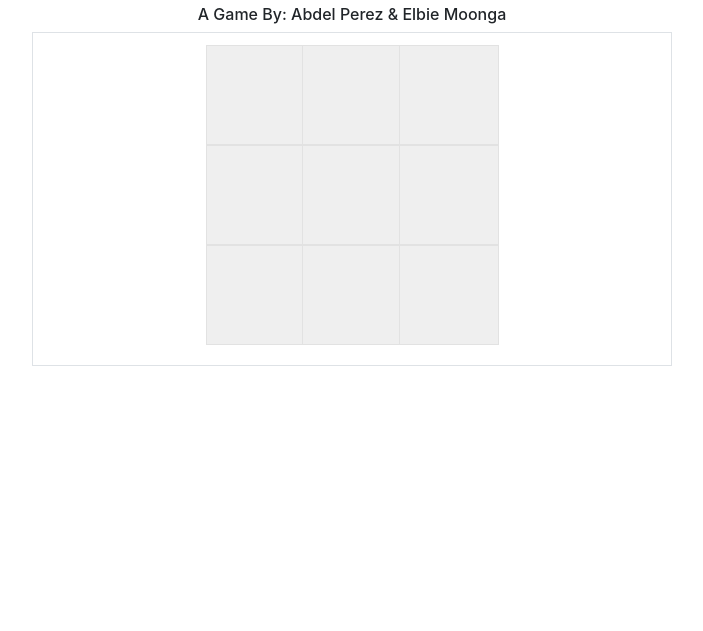
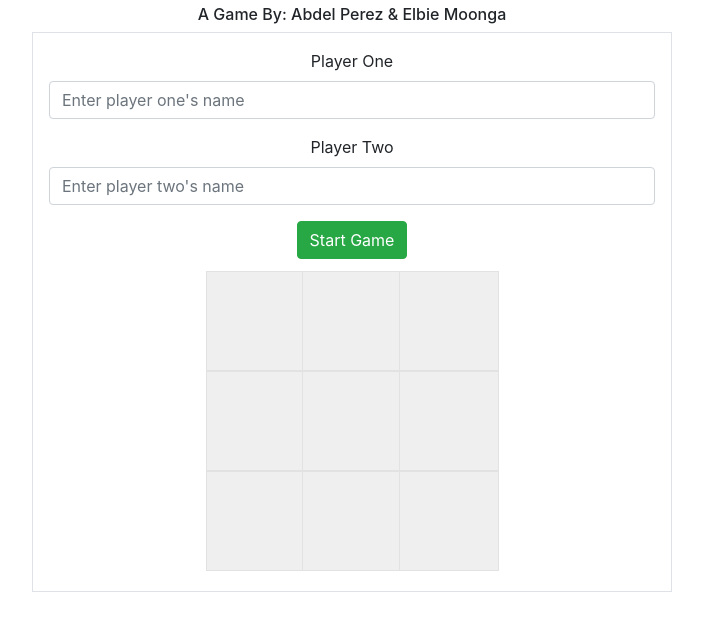
Before and after one commit to Elbie-em/JavaScript-Tic-Tac-Toe-Game, a website: page index.html in a window 1280 px wide. Shown: the part 67-698 px from the top of the page, without its empty margins (288-991 px from the left). Drawn offline with nearby package versions, Linux system fonts and the light colour scheme.

Commit message:
add form for player information

```diff
--- a/index.html
+++ b/index.html
@@ -8,12 +8,26 @@
     <script src="https://cdn.jsdelivr.net/npm/popper.js@1.16.0/dist/umd/popper.min.js" integrity="sha384-Q6E9RHvbIyZFJoft+2mJbHaEWldlvI9IOYy5n3zV9zzTtmI3UksdQRVvoxMfooAo" crossorigin="anonymous"></script>
     <script src="https://stackpath.bootstrapcdn.com/bootstrap/4.5.0/js/bootstrap.min.js" integrity="sha384-OgVRvuATP1z7JjHLkuOU7Xw704+h835Lr+6QL9UvYjZE3Ipu6Tp75j7Bh/kR0JKI" crossorigin="anonymous"></script>
     <link rel="stylesheet" href="css/styles.css">
+    <script src="js/index.js"></script>
     <title>tictactoe.app</title>
   </head>
   <body>
     <h1 class="mt-3 text-center">TIC-TAC-TOE</h1>
     <h6 class="mt-1 text-center">A Game By: Abdel Perez & Elbie Moonga</h6>
     <div class="text-center w-50 border mx-auto p-3">
+      <div>
+        <form action="">
+          <div class="form-group">
+            <label for="player-one">Player One</label>
+            <input id="player-one" type="text" class="form-control" placeholder="Enter player one's name">
+          </div>
+          <div class="form-group">
+            <label for="player-two">Player Two</label>
+            <input id="player-two" type="text" class="form-control" placeholder="Enter player two's name">
+          </div>
+          <button class="btn btn-success mb-3">Start Game</button>
+        </form>
+      </div>
       <div class="mx-auto">
         <button id="pos0" class="cell"></button>
         <button id="pos1" class="cell"></button>
```
